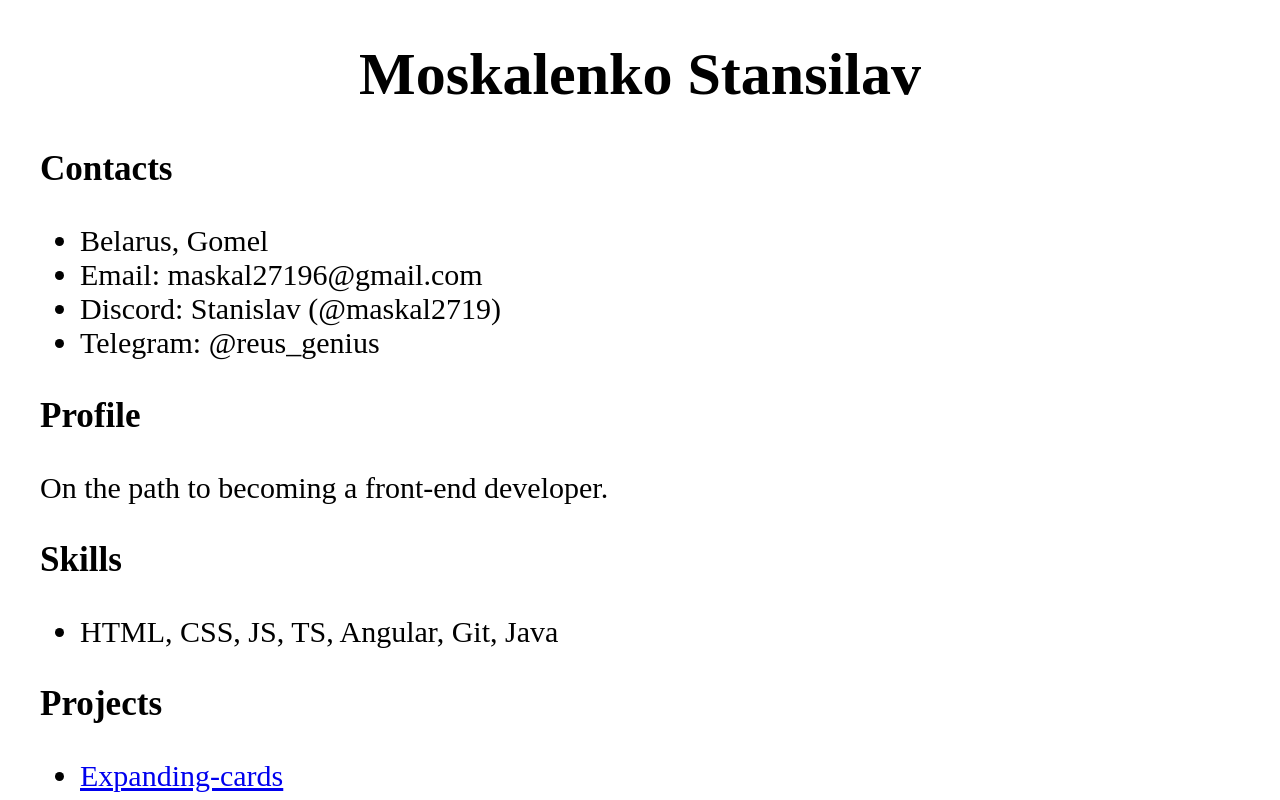
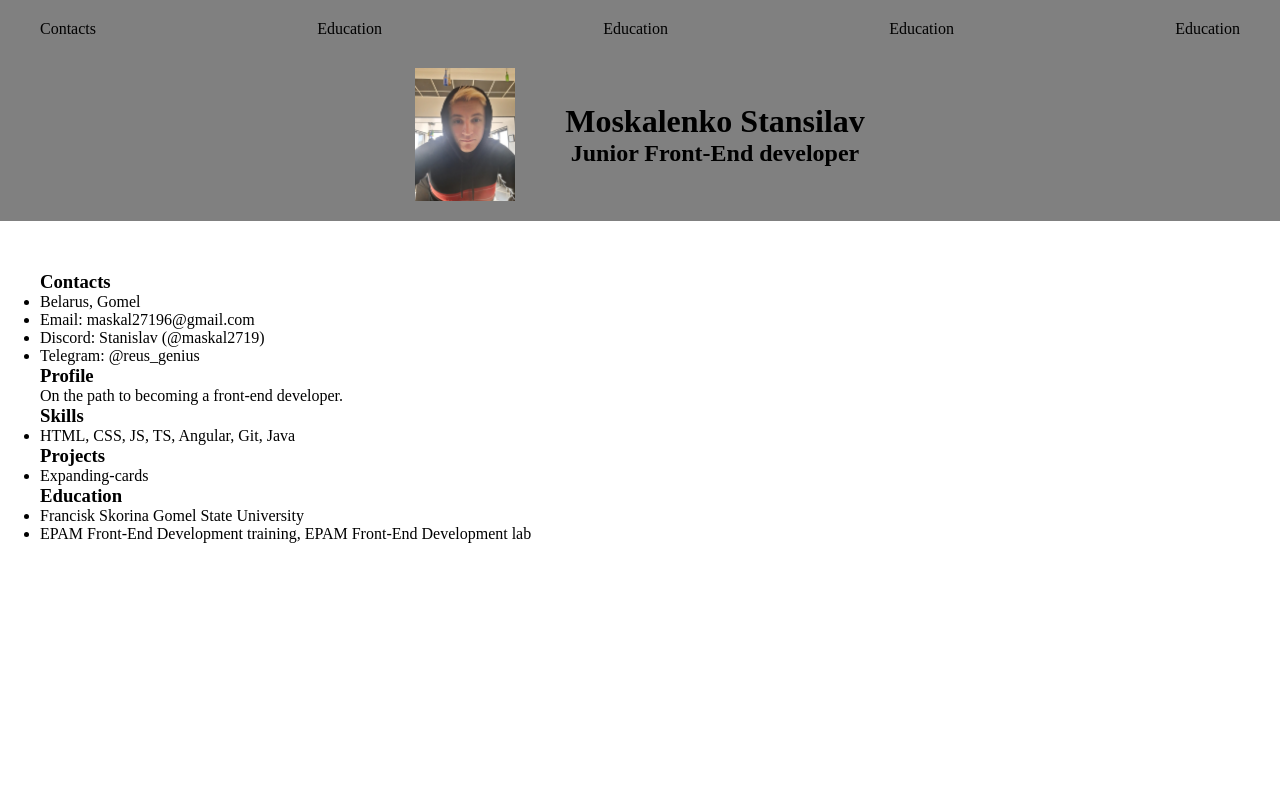
Before and after one commit to maskal2719/rsschool-cv, a plain HTML site: page index.html in a window 1280 px wide. Shown: the top 800 px of the page. Drawn offline with Linux system fonts and the light colour scheme.

Commit message:
feat: add header

```diff
--- a/index.html
+++ b/index.html
@@ -8,10 +8,39 @@
     <title>CV</title>
 </head>
 <body>
-    <header>
+    <header class="header">
+        <div class="container">
+            <nav class="navigation">
+                <ul class="menu">
+                    <li class="menu-items">
+                        <a href="#">Contacts</a>
+                    </li>
+                    <li class="menu-items">
+                        <a href="#">Education</a>
+                    </li>
+                    <li class="menu-items">
+                        <a href="#">Education</a>
+                    </li>
+                    <li class="menu-items">
+                        <a href="#">Education</a>
+                    </li>
+                    <li class="menu-items">
+                        <a href="#">Education</a>
+                    </li>
+                </ul>
+            </nav>
+            <div class="header-content">
+                <img src="assets/img/avatar.jpg" alt="avatar" class="avatar-img">
+                <div class="name">
                     <h1>Moskalenko Stansilav</h1>
+                    <h2>Junior Front-End developer</h2>
+                </div>
+            </div>
+        </div>
     </header>
-    <main>
+    <main class="main">
+        <div class="container">
+            <div class="left-side">
                 <section>
                     <h3>Contacts</h3>
                     <ul>
@@ -21,10 +50,13 @@
                         <li>Telegram: @reus_genius</li>
                     </ul>
                 </section>
+            </div>
+            <div class="right-side">
                 <section>
                     <h3>Profile</h3>
                     <p>On the path to becoming a front-end developer.</p>
                 </section>
+            </div>
             <section>
                 <h3>Skills</h3>
                 <ul>
@@ -44,6 +76,7 @@
                     <li>EPAM Front-End Development training, EPAM Front-End Development lab</li>
                 </ul>
             </section>
+        </div>
     </main>
 </body>
 </html>
--- a/style.css
+++ b/style.css
@@ -1,8 +1,54 @@
-body {
+* {
+    margin: 0;
+    padding: 0;
+    box-sizing: border-box;
+}
+
+.container {
     max-width: 1200px;
     margin: 0 auto;
-    font-size: 30px;
 }
+
+.avatar-img {
+    width: 100px;
+    margin-right: 50px;
+}
+
+.header-content {
+    display: flex;
+    align-items: center;
+    justify-content: center;
+}
+
+.name {
+    display: flex;
+    align-items: center;
+    justify-content: center;
+    flex-direction: column;
+}
+
 header {
-    text-align: center;
+    padding: 20px 0 20px 0;
+    background-color: grey;
+    margin-bottom: 50px;
 }
+
+.navigation {
+
+}
+
+.menu {
+    display: flex;
+    justify-content: space-between;
+    align-items: center;
+    margin-bottom: 30px;
+}
+
+.menu-items {
+    list-style-type: none;
+}
+
+a {
+    text-decoration: none;
+    color: black;
+}
```
Also changed, not shown: assets/img/avatar.jpg (added). Lines whose indentation alone changed are shown as unchanged.
